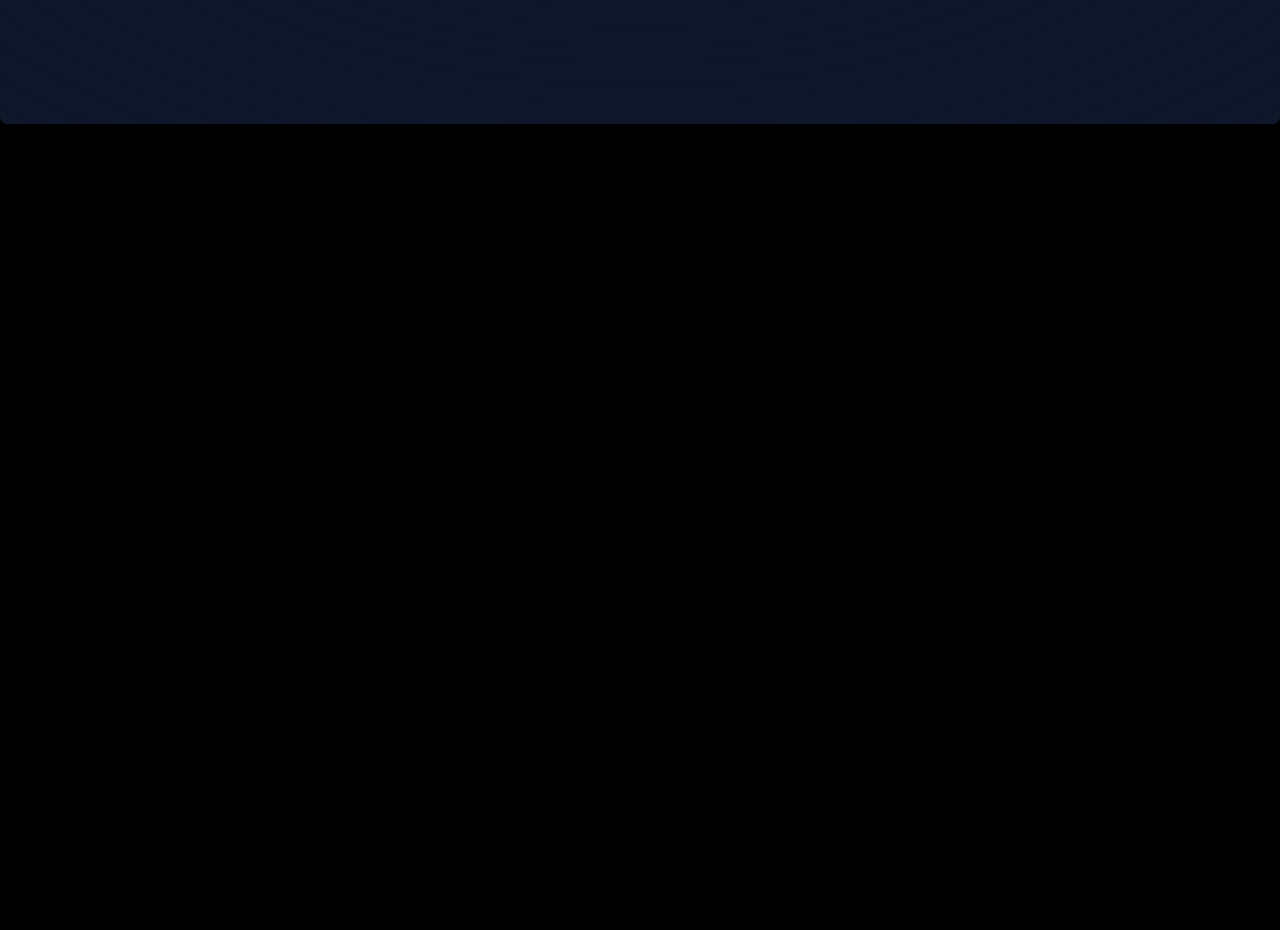
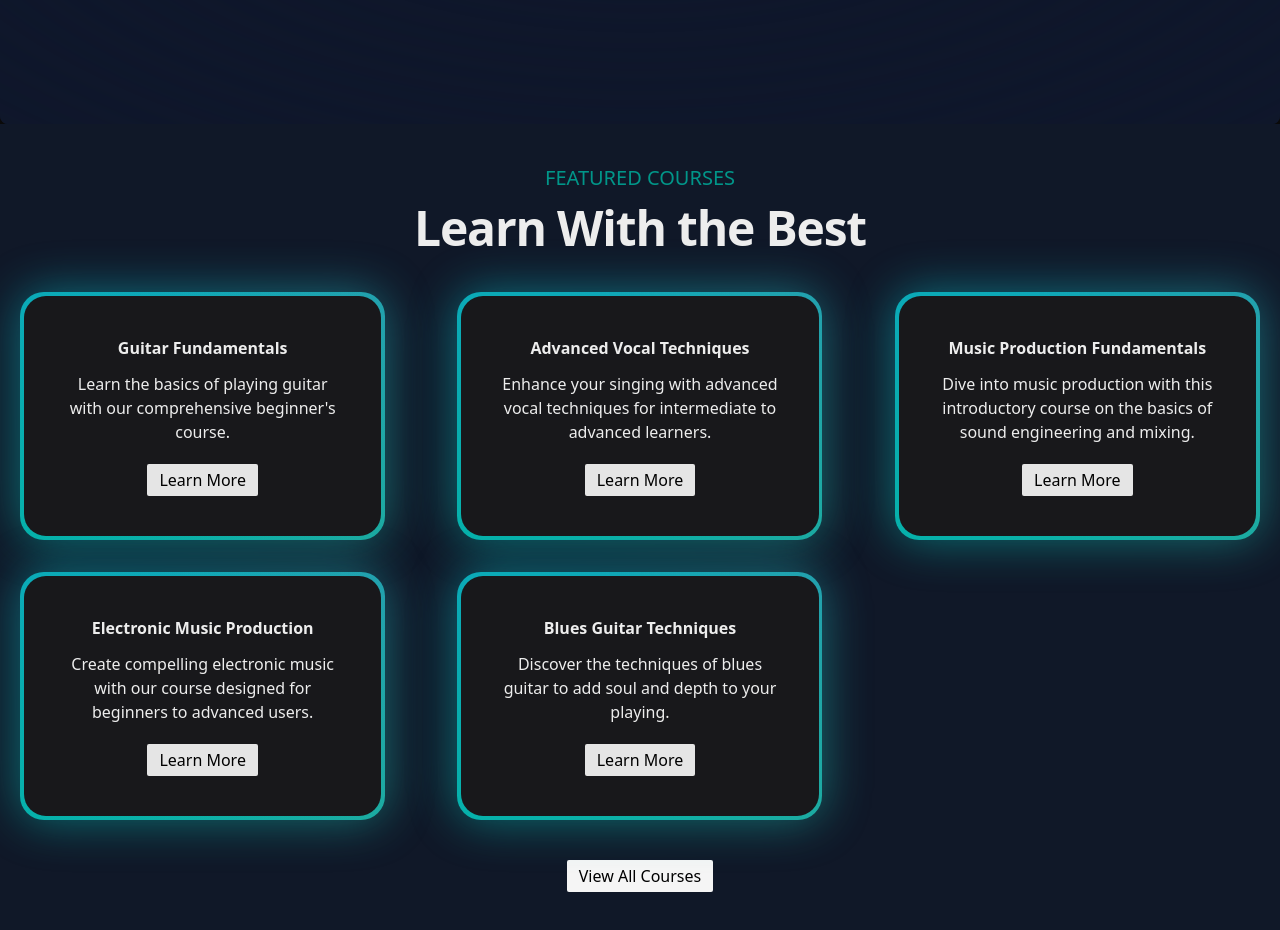
Before and after one commit to saumyarex/Music-Academy-UI-Nextjs-project, a Next.js app: page / in a window 1280 px wide. Shown: the part 500-1430 px from the top of the page. Before the commit the page ends 800 px from the top, so only its background shows below. Built offline with nearby package versions, Linux system fonts and the light colour scheme.

Commit message:
featured card done

```diff
--- a/src/app/globals.css
+++ b/src/app/globals.css
@@ -5,6 +5,11 @@
   --background: #ffffff;
   --foreground: #171717;
 } */
+
+:root {
+    --background: #0a0a0a;
+    --foreground: #ededed;
+  }
 
 /* @theme inline {
   --color-background: var(--background);
@@ -18,10 +23,9 @@
     --background: #0a0a0a;
     --foreground: #ededed;
   }
-}
+} */
 
 body {
   background: var(--background);
   color: var(--foreground);
-  font-family: Arial, Helvetica, sans-serif;
-} */
+}
--- a/src/components/FeaturedCourse.tsx
+++ b/src/components/FeaturedCourse.tsx
@@ -1,7 +1,60 @@
+"use client";
 import React from "react";
+import courseData from "../data/music_courses.json";
+import { BackgroundGradient } from "./ui/background-gradient";
+import Link from "next/link";
+import { div } from "motion/react-client";
+
+interface Courses {
+  id: number;
+  title: string;
+  slug: string;
+  description: string;
+  price: number;
+  instructor: string;
+  isFeatured: boolean;
+  image: string;
+}
+
+const featuredCourses = courseData.courses.filter(
+  (course: Courses) => course.isFeatured === true
+);
 
 function FeaturedCourse() {
-  return <div>FeaturedCourse</div>;
+  return (
+    <div className=" flex py-10 flex-col justify-center items-center bg-gray-900">
+      <div className="text-center">
+        <h2 className="text-xl text-teal-600 font-medium">FEATURED COURSES</h2>
+        <p className="md:text-5xl text-3xl font-extrabold tracking-tight mt-3">
+          Learn With the Best
+        </p>
+      </div>
+
+      {/* Featured Courses */}
+      <div className="my-10 grid grid-cols-1 sm:grid-cols-2 lg:grid-cols-3 gap-8">
+        {featuredCourses.map((course) => (
+          <div key={course.id} className="flex mx-5">
+            <BackgroundGradient className="flex flex-col rounded-[22px] max-w-sm p-4 sm:p-10 bg-white dark:bg-zinc-900 h-full">
+              <div className="flex flex-col justify-center items-center flex-grow ">
+                <h3 className="font-bold text-center">{course.title}</h3>
+                <p className="text-center mt-3">{course.description}</p>
+                <Link href={`/courses/${course.slug}`}>
+                  <button className="mt-5 text-sm sm:text-base bg-neutral-200 py-1 px-3 rounded-xs hover:cursor-pointer text-black">
+                    Learn More
+                  </button>
+                </Link>
+              </div>
+            </BackgroundGradient>
+          </div>
+        ))}
+      </div>
+      <div>
+        <button className="bg-neutral-100 hover:cursor-pointer text-black py-1 px-3 rounded-xs">
+          View All Courses
+        </button>
+      </div>
+    </div>
+  );
 }
 
 export default FeaturedCourse;
--- /dev/null
+++ b/src/components/ui/background-gradient.tsx
@@ -0,0 +1,72 @@
+import { cn } from "@/lib/utils";
+import React from "react";
+import { motion } from "motion/react";
+
+export const BackgroundGradient = ({
+  children,
+  className,
+  containerClassName,
+  animate = true,
+}: {
+  children?: React.ReactNode;
+  className?: string;
+  containerClassName?: string;
+  animate?: boolean;
+}) => {
+  const variants = {
+    initial: {
+      backgroundPosition: "0 50%",
+    },
+    animate: {
+      backgroundPosition: ["0, 50%", "100% 50%", "0 50%"],
+    },
+  };
+  return (
+    <div className={cn("relative p-[4px] group", containerClassName)}>
+      <motion.div
+        variants={animate ? variants : undefined}
+        initial={animate ? "initial" : undefined}
+        animate={animate ? "animate" : undefined}
+        transition={
+          animate
+            ? {
+                duration: 5,
+                repeat: Infinity,
+                repeatType: "reverse",
+              }
+            : undefined
+        }
+        style={{
+          backgroundSize: animate ? "400% 400%" : undefined,
+        }}
+        className={cn(
+          "absolute inset-0 rounded-3xl z-[1] opacity-60 group-hover:opacity-100 blur-xl  transition duration-500 will-change-transform",
+          " bg-[radial-gradient(circle_farthest-side_at_0_100%,#00ccb1,transparent),radial-gradient(circle_farthest-side_at_100%_0,#7b61ff,transparent),radial-gradient(circle_farthest-side_at_100%_100%,#ffc414,transparent),radial-gradient(circle_farthest-side_at_0_0,#1ca0fb,#141316)]"
+        )}
+      />
+      <motion.div
+        variants={animate ? variants : undefined}
+        initial={animate ? "initial" : undefined}
+        animate={animate ? "animate" : undefined}
+        transition={
+          animate
+            ? {
+                duration: 5,
+                repeat: Infinity,
+                repeatType: "reverse",
+              }
+            : undefined
+        }
+        style={{
+          backgroundSize: animate ? "400% 400%" : undefined,
+        }}
+        className={cn(
+          "absolute inset-0 rounded-3xl z-[1] will-change-transform",
+          "bg-[radial-gradient(circle_farthest-side_at_0_100%,#00ccb1,transparent),radial-gradient(circle_farthest-side_at_100%_0,#7b61ff,transparent),radial-gradient(circle_farthest-side_at_100%_100%,#ffc414,transparent),radial-gradient(circle_farthest-side_at_0_0,#1ca0fb,#141316)]"
+        )}
+      />
+
+      <div className={cn("relative z-10", className)}>{children}</div>
+    </div>
+  );
+};
```
